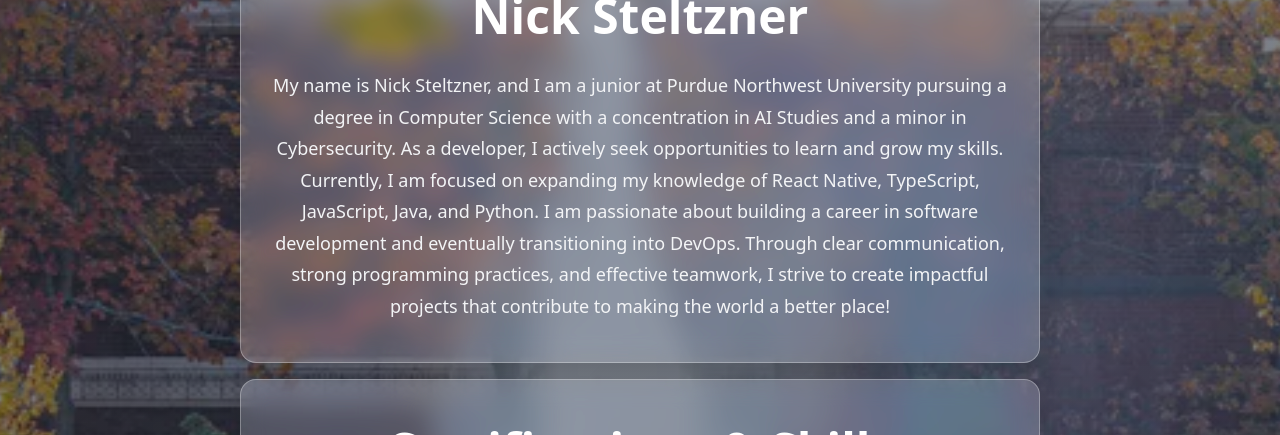
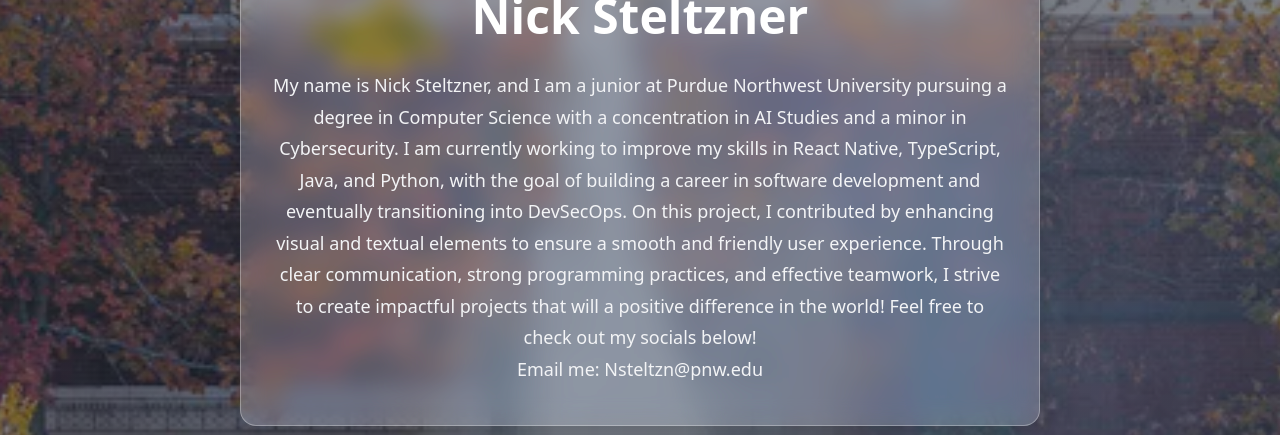
Before and after one commit to Wuizlz/group-website, a React (Vite) app: page /nick in a window 1280 px wide. Shown: the part 296-731 px from the top of the page. Built offline with nearby package versions, Linux system fonts and the light colour scheme.

Commit message:
text changes for bio

```diff
--- a/src/pages/Nick.jsx
+++ b/src/pages/Nick.jsx
@@ -17,12 +17,16 @@ export default function Daniel() {
       <div className={styles.header}>
         <h1 className={styles.title}>Nick Steltzner</h1>
         <p className={styles.sentence}>
-            My name is Nick Steltzner, and I am a junior at Purdue Northwest University pursuing a degree in Computer Science
-             with a concentration in AI Studies and a minor in Cybersecurity. As a developer, I actively seek opportunities to
-             learn and grow my skills. Currently, I am focused on expanding my knowledge of React Native, TypeScript, JavaScript,
-             Java, and Python. I am passionate about building a career in software development and eventually transitioning into DevOps.
-             Through clear communication, strong programming practices, and effective teamwork, I strive to create impactful projects
-             that contribute to making the world a better place!
+            My name is Nick Steltzner, and I am a junior at Purdue Northwest University pursuing a degree
+            in Computer Science with a concentration in AI Studies and a minor in Cybersecurity. I am currently
+            working to improve my skills in React Native, TypeScript, Java, and Python, with the goal of building a
+            career in software development and eventually transitioning into DevSecOps. On this project,
+            I contributed by enhancing visual and textual elements to ensure a smooth and friendly user experience.
+            Through clear communication, strong programming practices, and effective teamwork, I strive to create
+            impactful projects that will a positive difference in the world! Feel free to check out my socials below!
+          </p>
+          <p className={styles.sentence}>
+            Email me: Nsteltzn@pnw.edu
           </p>
       </div>
       <div className={styles.header}>
```
